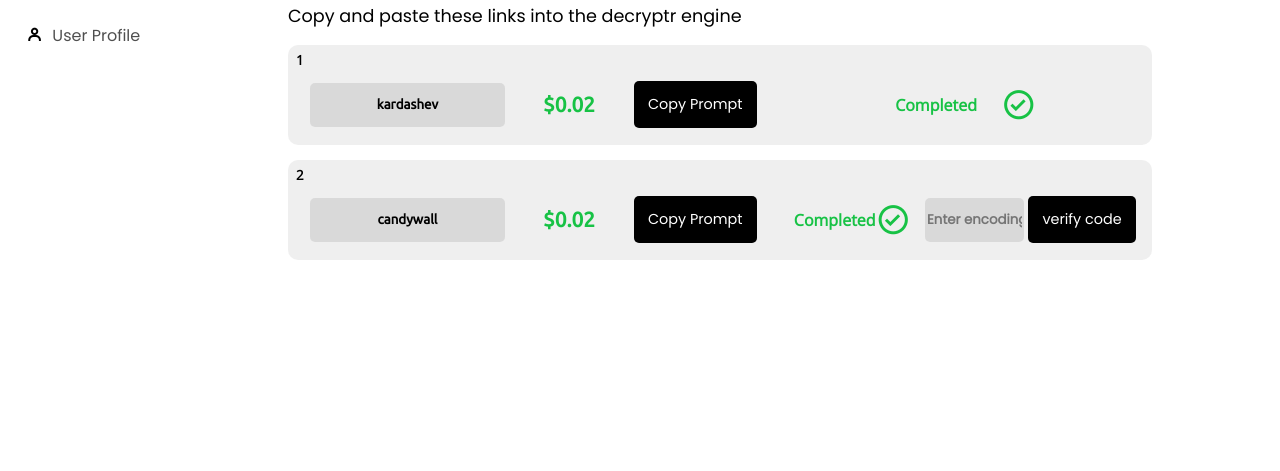
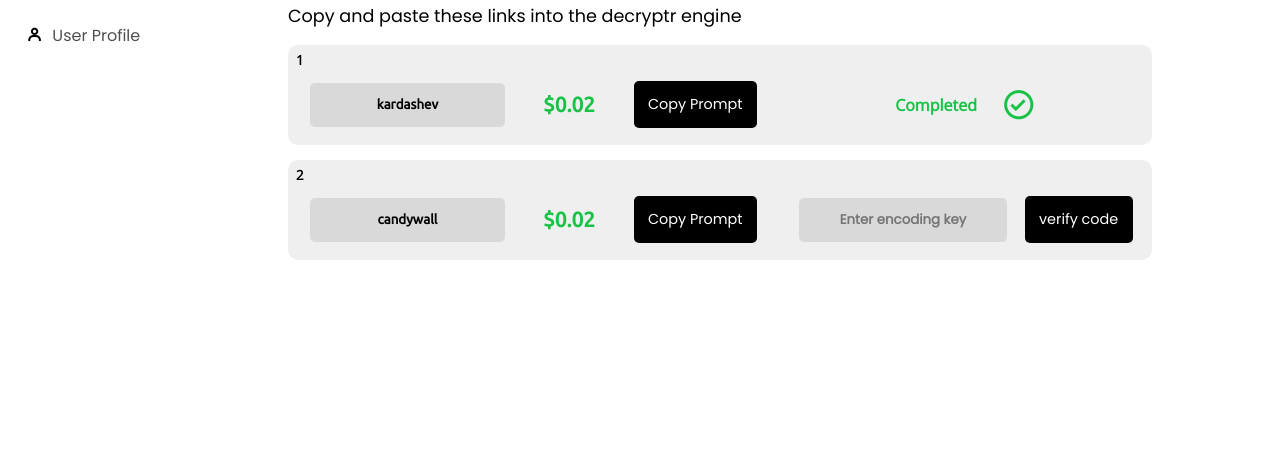
Before and after one commit to sdabbey/YTTask, a Django app: page /dashboard/dashboard/ in a window 1280 px wide. Shown: the part 165-636 px from the top of the page. Run offline with Django 4.2, Linux system fonts and the light colour scheme; a user stored in the database is signed in; data comes from the database, SQL or seed files in the repository; both versions use the stored data as it was after the commit.

Commit message:
updated with error fixes

```diff
--- a/dashboard/templates/dashboard/dashboard.html
+++ b/dashboard/templates/dashboard/dashboard.html
@@ -63,7 +63,7 @@
 
                         {% for yttasker_task in yttasker_tasks %}
 
-                                {% if yttasker_task.completed is True %}
+                                {% if yttasker_task.completed is True and task.prompt == yttasker_task.task.prompt %}
                                 <div class="completed">
                                     <small>Completed</small>
                                     <i class="bx bx-check-circle"></i>
```
Also changed, not shown: db.sqlite3.
